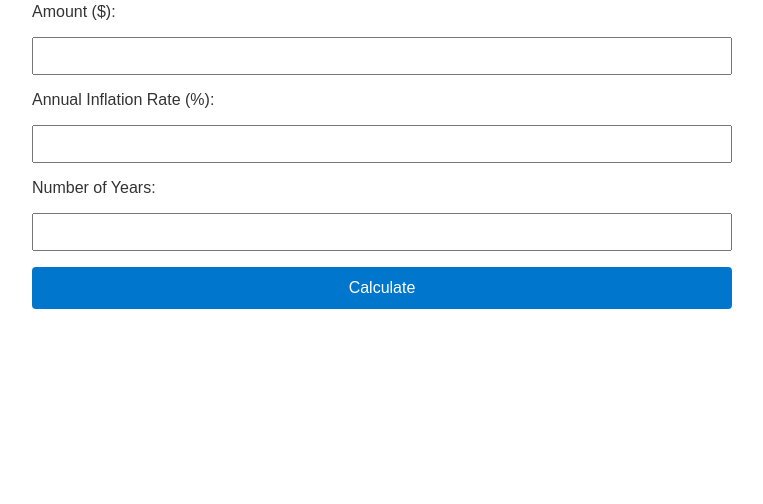
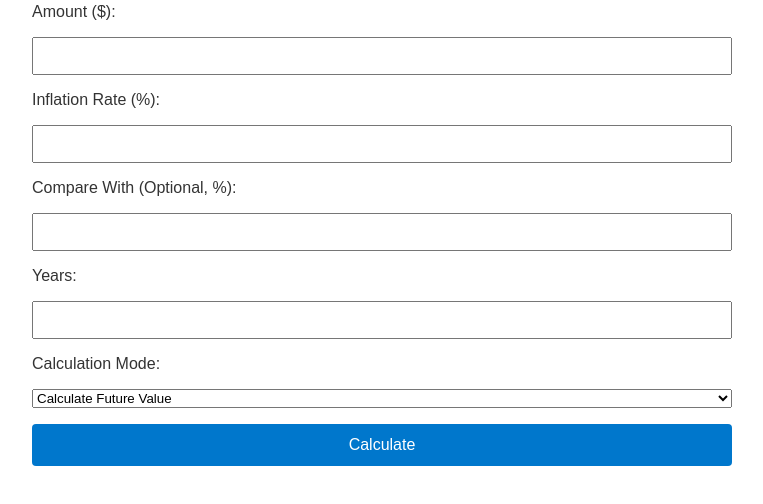
Before and after one commit to SilverbackOssi/Inflation-Impact-Calculator, a plain HTML site: page index.html in a window 1280 px wide. Shown: the part 132-636 px from the top of the page, without its empty margins (258-1021 px from the left). Drawn offline with nearby package versions, Linux system fonts and the light colour scheme.

Commit message:
feat: Implement project Phase 2

```diff
--- a/index.html
+++ b/index.html
@@ -14,14 +14,24 @@
       <label for="amount">Amount ($):</label>
       <input type="number" id="amount" min="0" step="0.01" required />
 
-      <label for="rate">Annual Inflation Rate (%):</label>
+      <label for="rate">Inflation Rate (%):</label>
       <input type="number" id="rate" min="0" step="0.01" required />
 
-      <label for="years">Number of Years:</label>
+      <label for="compareRate">Compare With (Optional, %):</label>
+      <input type="number" id="compareRate" min="0" step="0.01" />
+
+      <label for="years">Years:</label>
       <input type="number" id="years" min="1" required />
+
+      <label for="mode">Calculation Mode:</label>
+      <select id="mode">
+        <option value="future">Calculate Future Value</option>
+        <option value="past">Calculate Past Value</option>
+      </select>
 
       <button type="submit">Calculate</button>
     </form>
+
 
     <div id="result"></div>
     <canvas id="chart" width="600" height="400"></canvas>
```
